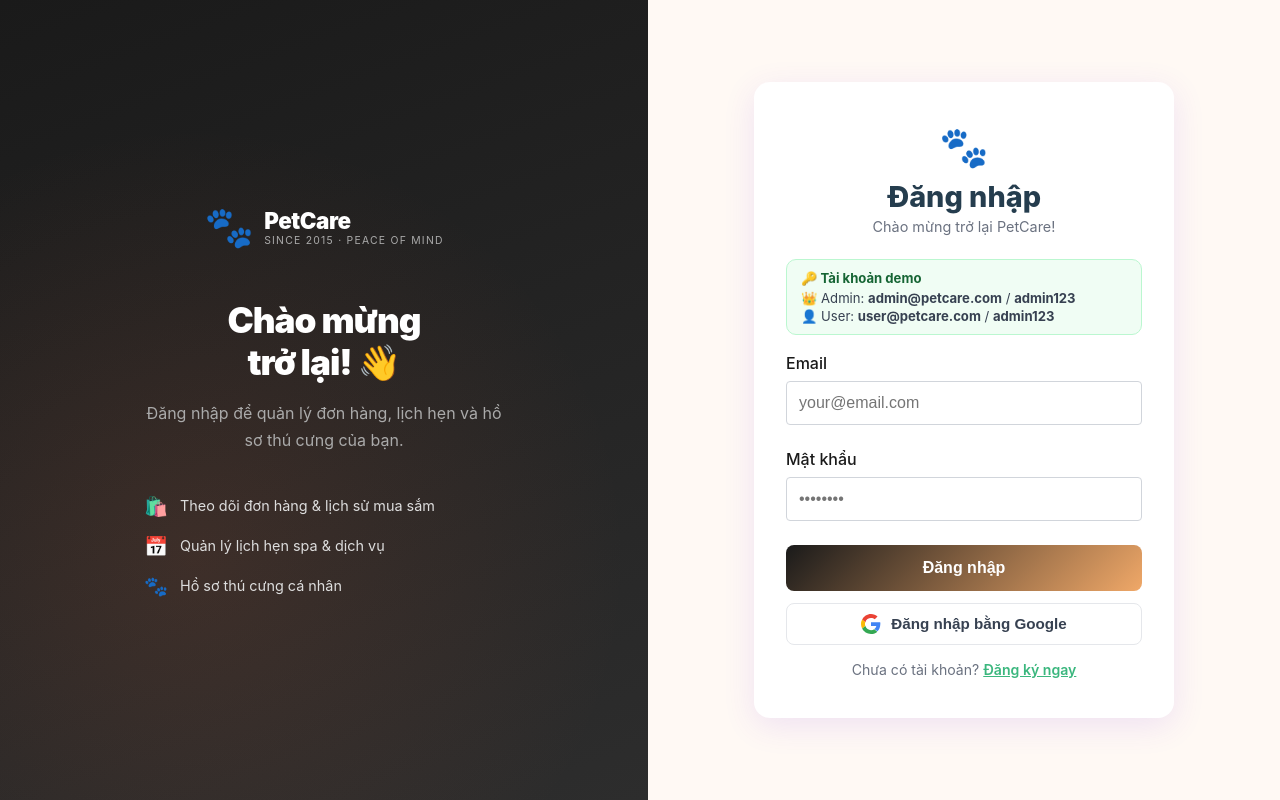
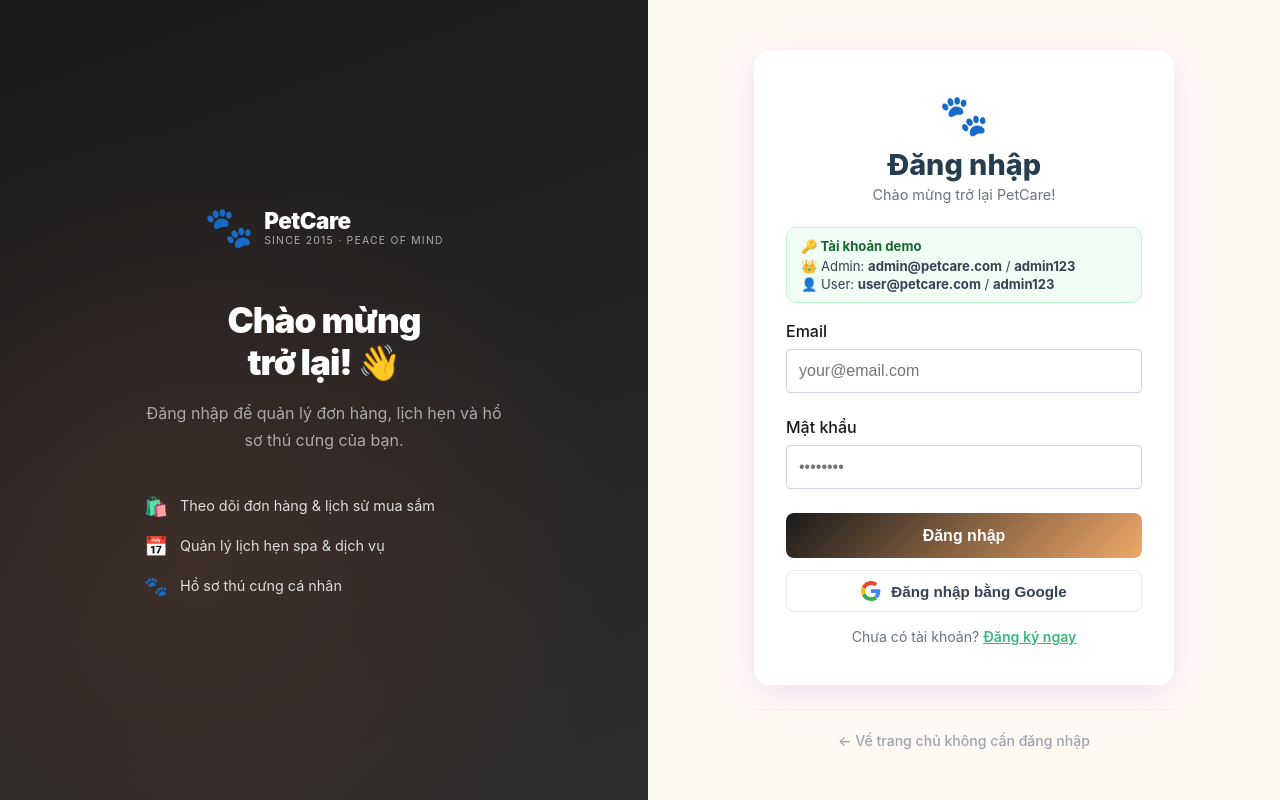
Before and after one commit to phamvy301104-star/WebDichVuChoThuCung, a React (Vite) app in the folder frontend/: page /auth/login in a window 1280 px wide. Built offline with nearby package versions, Linux system fonts and the light colour scheme; no server answers.

Commit message:
feat: add skip-login link on login page

```diff
--- a/frontend/src/pages/Auth/LoginPage.tsx
+++ b/frontend/src/pages/Auth/LoginPage.tsx
@@ -31,6 +31,13 @@ export const LoginPage: React.FC = () => (
     <div style={{ flex: 1, display: 'flex', flexDirection: 'column', alignItems: 'center', justifyContent: 'center', padding: '48px 40px' }}>
       <div style={{ width: '100%', maxWidth: 420 }}>
         <LoginForm />
+        <div style={{ textAlign: 'center', marginTop: 24, paddingTop: 20, borderTop: '1px solid #f0ebe4' }}>
+          <Link to="/" style={{ display: 'inline-flex', alignItems: 'center', gap: 6, color: '#9ca3af', textDecoration: 'none', fontSize: '0.88rem', fontWeight: 500, transition: 'color 0.15s' }}
+            onMouseEnter={e => (e.currentTarget.style.color = '#111')}
+            onMouseLeave={e => (e.currentTarget.style.color = '#9ca3af')}>
+            ← Về trang chủ không cần đăng nhập
+          </Link>
+        </div>
       </div>
     </div>
   </div>
```
